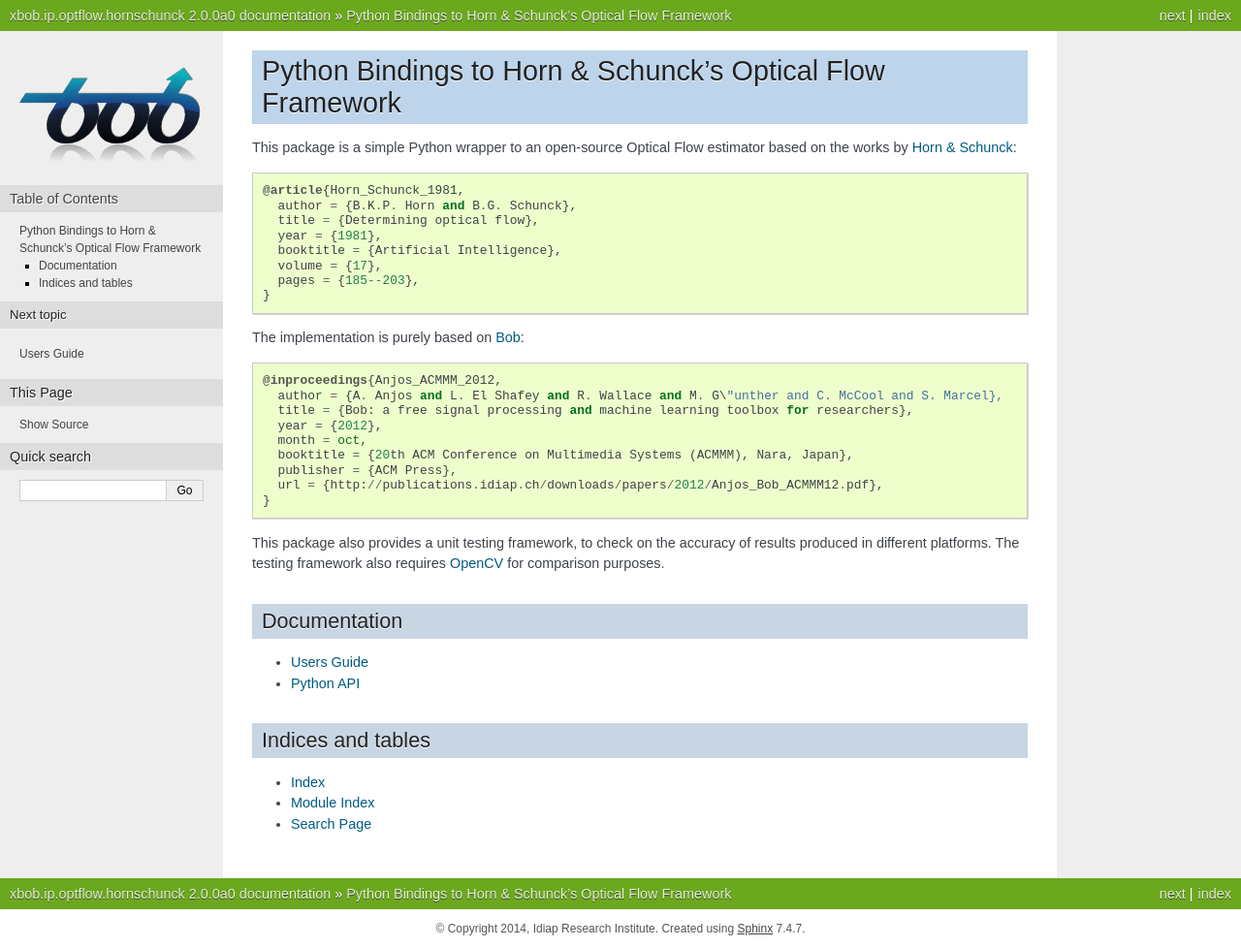
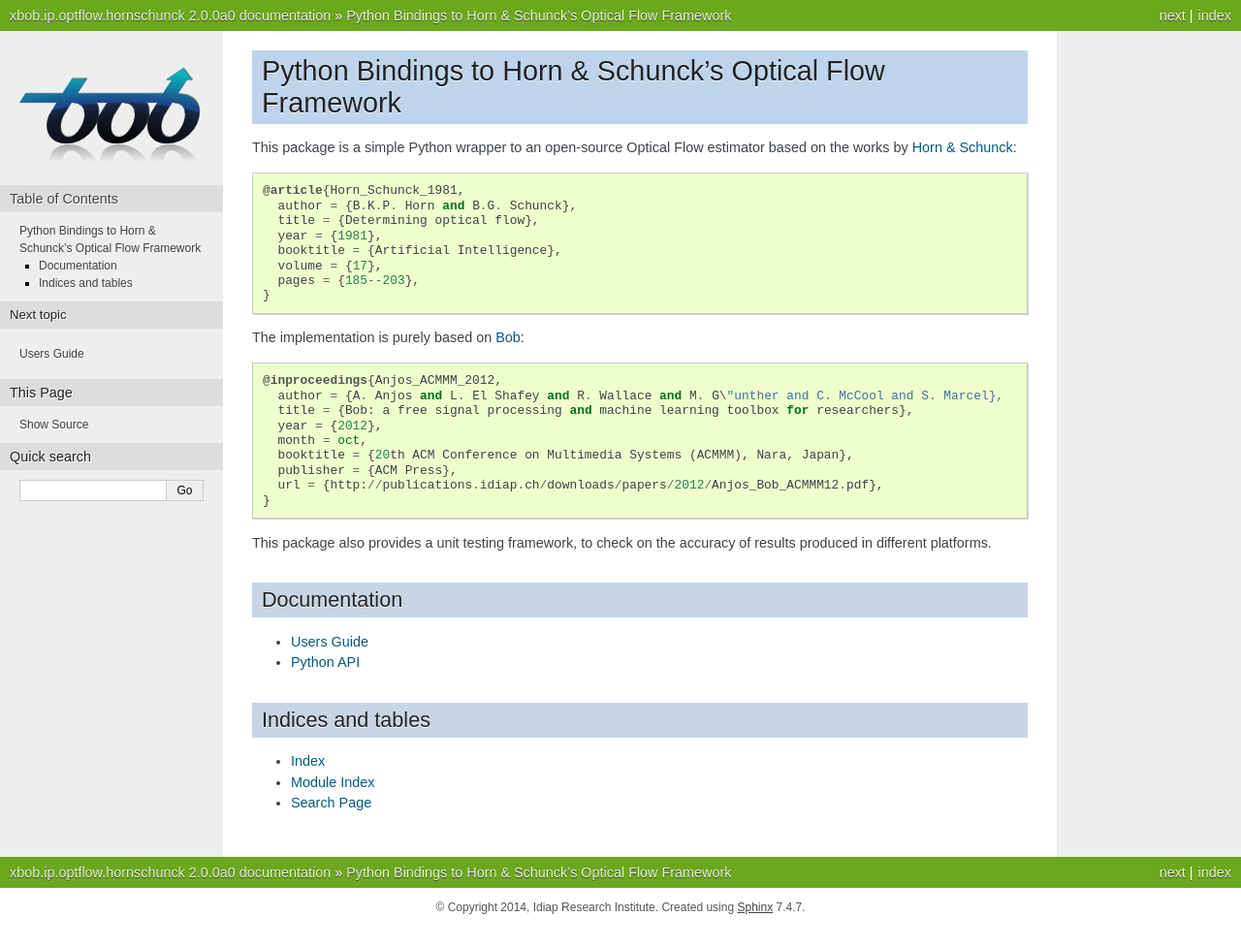
Before and after one commit to bioidiap/bob.ip.optflow.hornschunck, a Sphinx documentation site: the page built from doc/index.rst, in a window 1280 px wide. Shown: the whole page at 97% size. Built offline with Sphinx 7.4.7, drawn with Linux system fonts in a browser that asks for light colours; formulas are drawn with MathJax 3; after the commit the page ends 956 px from its top, so only the background shows below that.

Commit message:
Remove reference to OpenCV

```diff
--- a/doc/index.rst
+++ b/doc/index.rst
@@ -35,8 +35,7 @@
     }
 
 This package also provides a unit testing framework, to check on the accuracy
-of results produced in different platforms. The testing framework also requires
-`OpenCV`_ for comparison purposes.
+of results produced in different platforms.
 
 Documentation
 -------------
```
